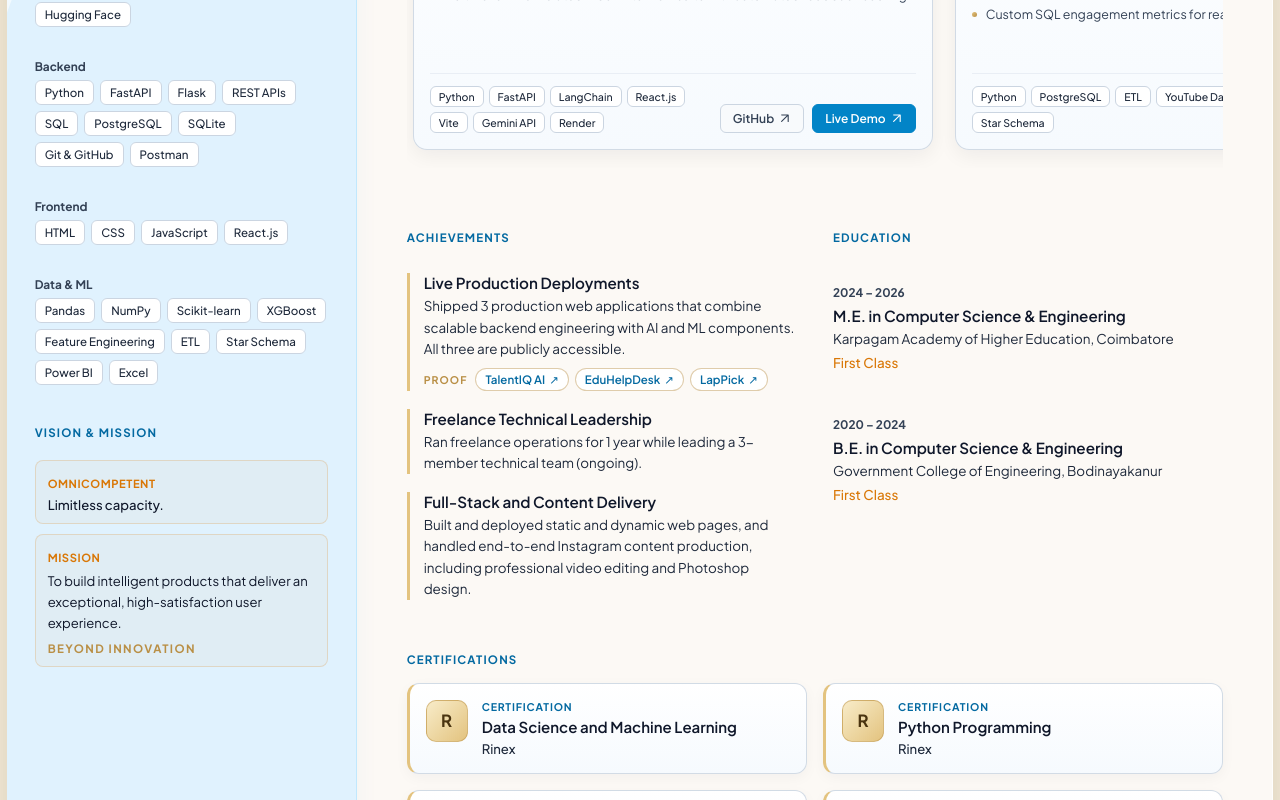
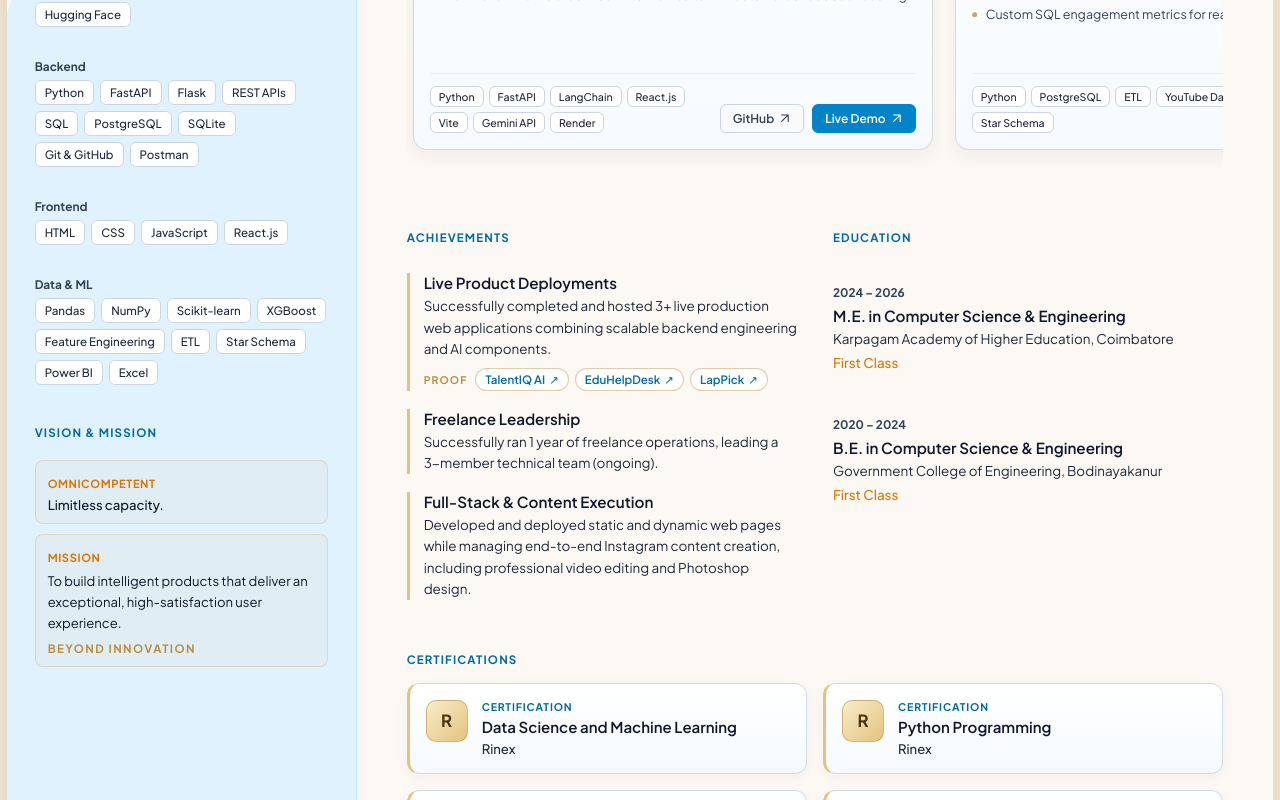
Before and after one commit to mathan-ponraj/mathan_portfolio, a React (Vite) app: page / in a window 1280 px wide. Shown: the part 573-1373 px from the top of the page. Built offline with nearby package versions, Linux system fonts and the light colour scheme.

Commit message:
Refactor achievement titles and descriptions for clarity

```diff
--- a/src/App.jsx
+++ b/src/App.jsx
@@ -101,18 +101,18 @@ const projects = [
 // proof: [{ label: "Instagram", href: "https://instagram.com/yourpage" }]
 const achievements = [
   {
-    title: "Live Production Deployments",
-    description: "Shipped 3 production web applications that combine scalable backend engineering with AI and ML components. All three are publicly accessible.",
+    title: "Live Product Deployments",
+    description: "Successfully completed and hosted 3+ live production web applications combining scalable backend engineering and AI components.",
     proof: projects.filter((p) => p.live).map((p) => ({ label: p.title, href: p.live })),
   },
   {
-    title: "Freelance Technical Leadership",
-    description: "Ran freelance operations for 1 year while leading a 3-member technical team (ongoing).",
+    title: "Freelance Leadership",
+    description: "Successfully ran 1 year of freelance operations, leading a 3-member technical team (ongoing).",
     proof: [],
   },
   {
-    title: "Full-Stack and Content Delivery",
-    description: "Built and deployed static and dynamic web pages, and handled end-to-end Instagram content production, including professional video editing and Photoshop design.",
+    title: "Full-Stack & Content Execution",
+    description: "Developed and deployed static and dynamic web pages while managing end-to-end Instagram content creation, including professional video editing and Photoshop design.",
     proof: [],
   },
 ];
```
